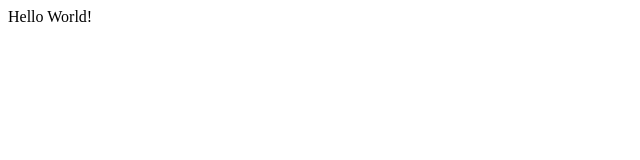
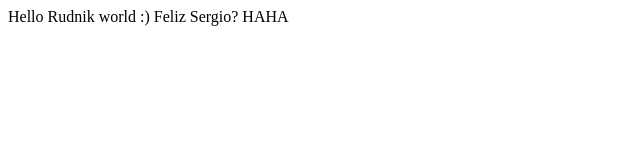
Before and after one commit to ambarsf/Rudnik, a website: page app/index.html in a window 1280 px wide. Shown: the whole page, without its empty margins (0-640 px from the left). Drawn offline with nearby package versions, Linux system fonts and the light colour scheme; files whose address does not match are found by name; a web font is replaced by a local one.

Commit message:
Segunda prueba

```diff
--- a/app/index.html
+++ b/app/index.html
@@ -14,7 +14,8 @@
    </head>
    <body ng-app="AngularScaffold" >
 
-     <t> Hello World!</t>
+     <t> Hello Rudnik world :) </t>
+     <t> Feliz Sergio? HAHA</t>
 
       <!--/ Modal box-->
       <div class = "container" >
```
